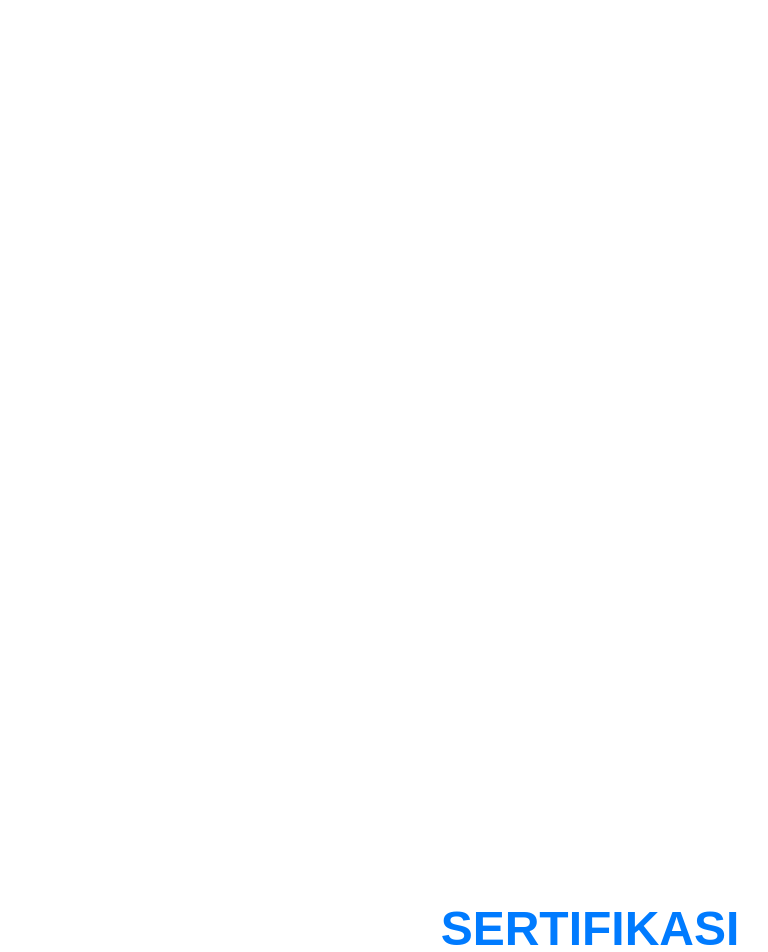
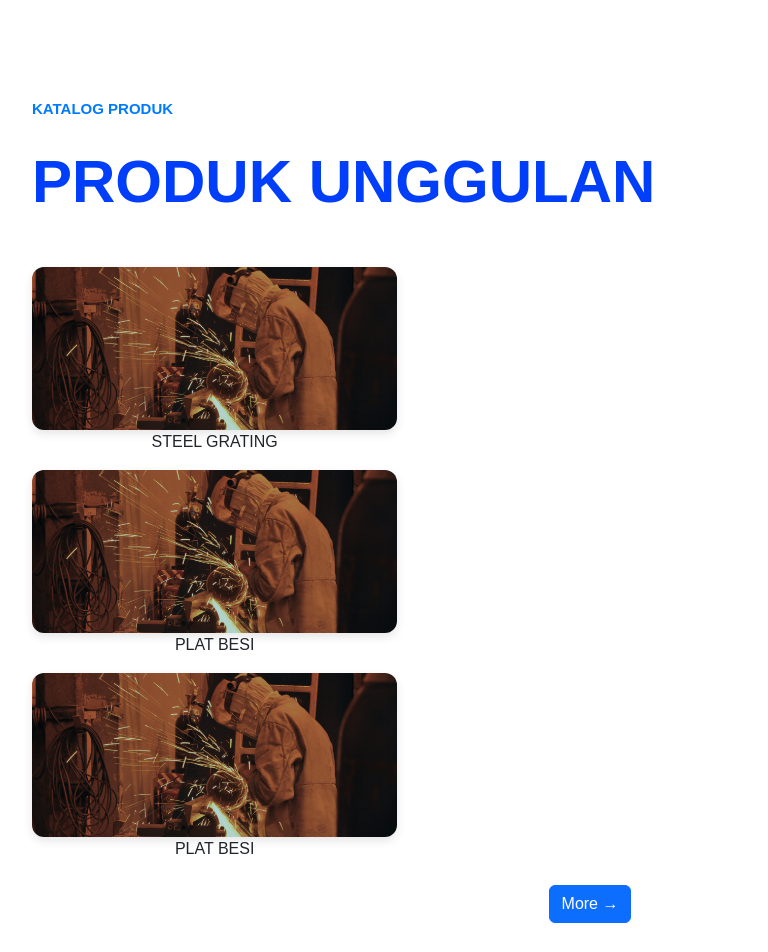
Before and after one commit to YosuaHutasoit/Project-Hasea, a React (Vite) app: page / in a window 1280 px wide. Shown: the part 1600-2552 px from the top of the page, without its empty margins (50-818 px from the left). Built offline with nearby package versions, Linux system fonts and the light colour scheme.

Commit message:
add sertifikasi

```diff
--- a/src/pages/AboutUs.jsx
+++ b/src/pages/AboutUs.jsx
@@ -2,19 +2,28 @@ import { Container, Row, Col } from "react-bootstrap";
 
 const AboutUs = () => {
   return (
+    <section>
+
+      <div className="about-us w-100 min-vh-100"></div>
+
+      <div className="about-us w-100 min-vh-100">
         <Container fluid className="pt-5">
           <Row className="justify-content-center">
             <Col md={8} className="text-center">
               <h1>About Us</h1>
               <p>
-            Welcome to PT Hasea Bedivan Anugerah! We provide high-quality steel,
-            iron, and materials for your projects. With a commitment to
-            excellence, we are your trusted partner for construction and
+                Welcome to PT Hasea Bedivan Anugerah! We provide high-quality
+                steel, iron, and materials for your projects. With a commitment
+                to excellence, we are your trusted partner for construction and
                 engineering materials.
               </p>
             </Col>
           </Row>
         </Container>
+      </div>
+
+      <div className="about-us w-100 min-vh-100"></div>
+    </section>
   );
 };
 
--- a/src/pages/LandingPage.jsx
+++ b/src/pages/LandingPage.jsx
@@ -1,16 +1,19 @@
 import { Container, Row, Col, Button } from "react-bootstrap";
+import { Swiper, SwiperSlide } from "swiper/react";
+import { Link } from "react-router-dom";
+
 import HeroBanner from "../assets/img/landingpage/Hero-Banner.png";
 import HeroBanner1 from "../assets/img/landingpage/Hero-Banner1.png";
 import SNI from "../assets/img/SNI.png";
 import KAN from "../assets/img/KAN.png";
 import ISO from "../assets/img/ISO.png/";
 
+
 // import {} from '../data/index'
 
 const LandingPage = () => {
   return (
-    <div>
-
+    <section>
       {/* Hero Banner */}
       <div className="homepage">
         <header
@@ -81,7 +84,104 @@ const LandingPage = () => {
 
       {/* List Products */}
       <div className="products">
-        <div className="kelas w-100 min-vh-100"></div>
+        <div className="kelas w-100 min-vh-100">
+          <Container className="my-5">
+            {/* Title */}
+            <Row className="mb-4">
+              <Col className="text-left">
+                <p
+                  style={{
+                    fontSize: "15px",
+                    fontWeight: "bold",
+                    color: "#007bff",
+                    textTransform: "uppercase",
+                    fontFamily: "Arial, sans-serif",
+                  }}
+                >
+                  KATALOG PRODUK
+                </p>
+                <p
+                  style={{
+                    fontSize: "60px",
+                    fontWeight: "bold",
+                    color: "#003EFA",
+                    textTransform: "uppercase",
+                    fontFamily: "Arial, sans-serif",
+                  }}
+                >
+                  Produk Unggulan
+                </p>
+              </Col>
+            </Row>
+
+            {/* Swiper Slider */}
+            <Swiper
+              spaceBetween={10}
+              slidesPerView={1}
+              navigation
+              loop
+              breakpoints={{
+                576: {
+                  slidesPerView: 2,
+                },
+                768: {
+                  slidesPerView: 3,
+                },
+              }}
+            >
+              <SwiperSlide>
+                <div className="text-center">
+                  <img
+                    src={HeroBanner}
+                    alt="Steel Grating"
+                    className="img-fluid"
+                    style={{
+                      borderRadius: "12px",
+                      boxShadow: "0px 4px 10px rgba(0, 0, 0, 0.1)",
+                    }}
+                  />
+                  <p>STEEL GRATING</p>
+                </div>
+              </SwiperSlide>
+
+              <SwiperSlide>
+                <div className="text-center">
+                  <img
+                    src={HeroBanner}
+                    alt="Plat Besi"
+                    className="img-fluid"
+                    style={{
+                      borderRadius: "12px",
+                      boxShadow: "0px 4px 10px rgba(0, 0, 0, 0.1)",
+                    }}
+                  />
+                  <p>PLAT BESI</p>
+                </div>
+              </SwiperSlide>
+
+              <SwiperSlide>
+                <div className="text-center">
+                  <img
+                    src={HeroBanner}
+                    alt="Plat Besi"
+                    className="img-fluid"
+                    style={{
+                      borderRadius: "12px",
+                      boxShadow: "0px 4px 10px rgba(0, 0, 0, 0.1)",
+                    }}
+                  />
+                  <p>PLAT BESI</p>
+                </div>
+              </SwiperSlide>
+            </Swiper>
+
+            <div className="text-center mt-4">
+              <Link to="/products">
+                <Button variant="primary">More →</Button>
+              </Link>
+            </div>
+          </Container>
+        </div>
       </div>
 
       {/* Sertifikasi */}
@@ -92,7 +192,7 @@ const LandingPage = () => {
         <Container>
           <h2
             className="display-5 mb-5"
-            style={{ color: "#007bff", fontWeight: "bold" }}
+            style={{ color: "#003EFA", fontWeight: "bold" }}
           >
             SERTIFIKASI
           </h2>
@@ -142,8 +242,7 @@ const LandingPage = () => {
       <div className="send-message">
         <div className="kelas w-100 min-vh-100"></div>
       </div>
-
-    </div>
+    </section>
   );
 };
 
```
Lines whose indentation alone changed are shown as unchanged.
